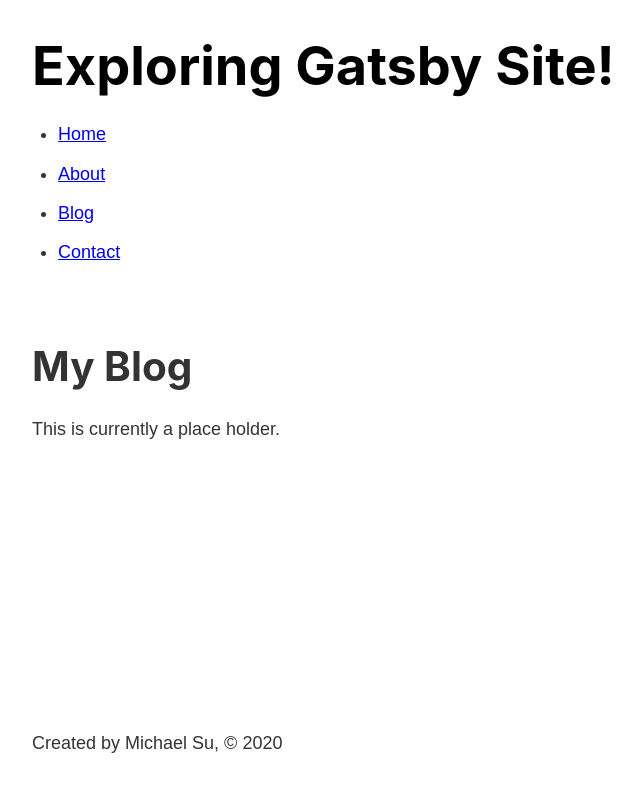
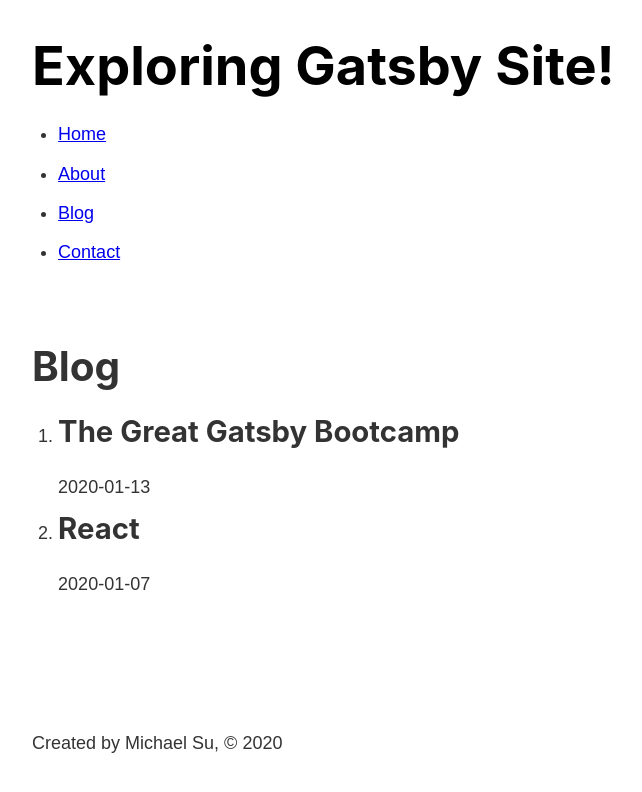
Before and after one commit to miicow/exploring_gatsbyjs, a Gatsby site in the folder gatsby-learning-website/: page /blog in a window 1280 px wide. Shown: the whole page, without its empty margins (251-893 px from the left). Built offline with nearby package versions, Linux system fonts and the light colour scheme; Gatsby itself is replaced by a stand-in of ours.

Commit message:
dynamically render blog content + destructuring

```diff
--- a/gatsby-learning-website/src/pages/blog.js
+++ b/gatsby-learning-website/src/pages/blog.js
@@ -13,8 +13,6 @@
                 title
                 date
               }
-              html
-              excerpt
             }
           }
         }
@@ -24,8 +22,19 @@
 
   return (
     <Layout>
-      <h1>My Blog</h1>
-      <p>This is currently a place holder.</p>
+      <h1>Blog</h1>
+      <ol>
+        {data.allMarkdownRemark.edges.map((edge, i) => {
+          const { title, date } = edge.node.frontmatter
+
+          return (
+            <li key={i}>
+              <h2>{title}</h2>
+              <p>{date}</p>
+            </li>
+          )
+        })}
+      </ol>
     </Layout>
   )
 }
```
